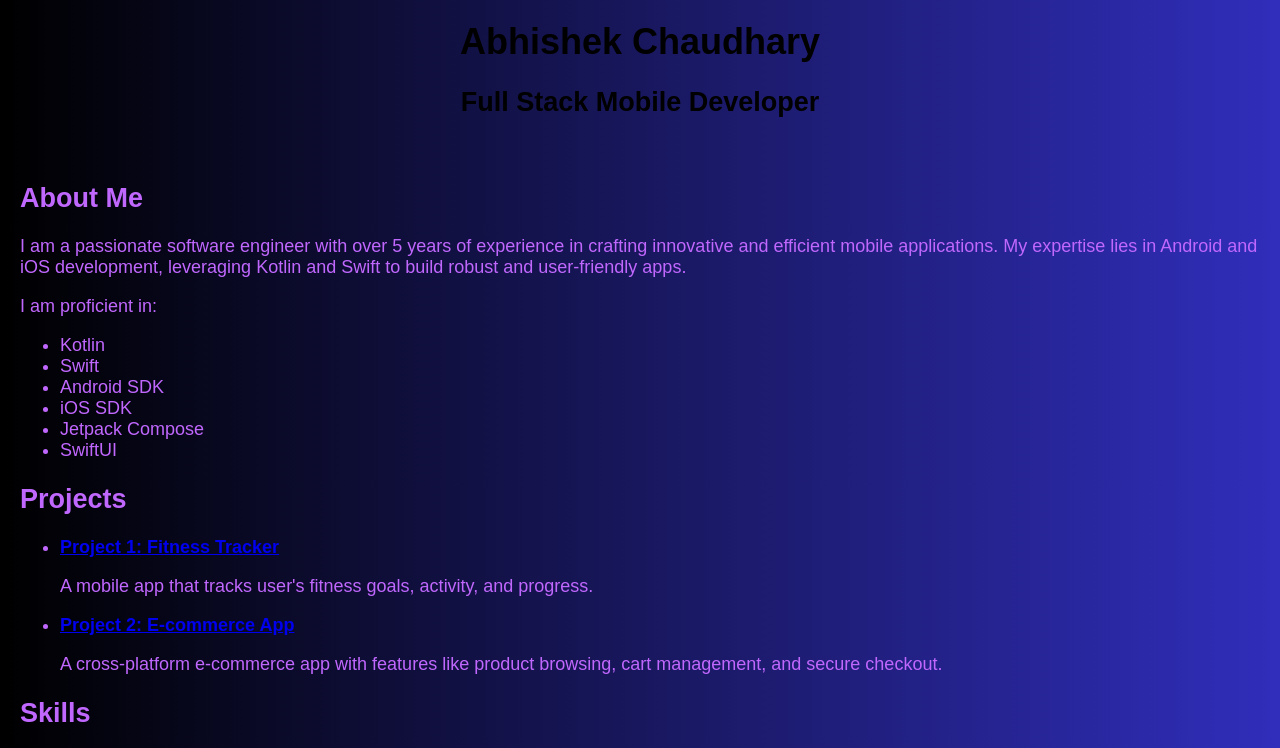
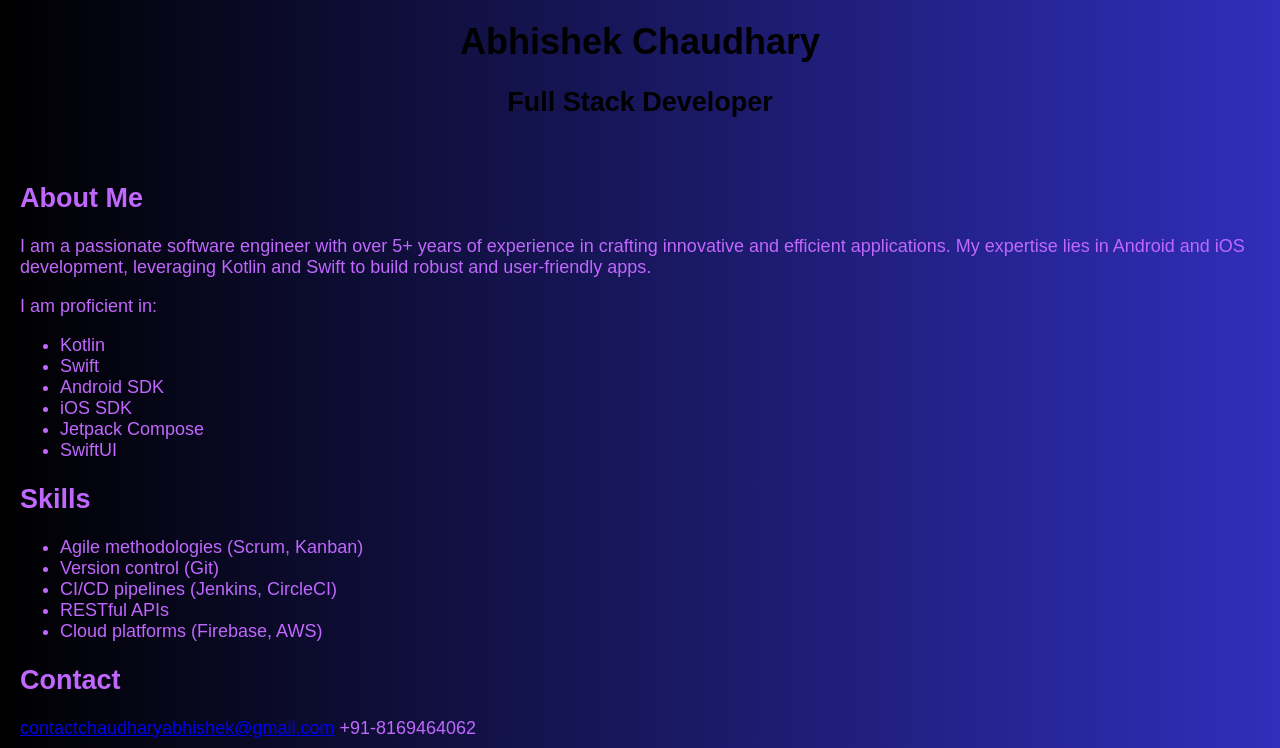
Before and after one commit to builditAbhi/builditabhi.github.io, a plain HTML site: page index.html in a window 1280 px wide. Shown: the part 24-772 px from the top of the page. Drawn offline with Linux system fonts and the light colour scheme.

Commit message:
Update index.html

```diff
--- a/index.html
+++ b/index.html
@@ -3,20 +3,20 @@
 <head>
     <meta charset="UTF-8">
     <meta name="viewport" content="width=device-width, initial-scale=1.0">
-    <title>Abhishek Chaudhary - Full Stack Mobile Developer</title>
+    <title>Abhishek Chaudhary - Full Stack Developer</title>
     <link rel="stylesheet" href="style.css">
 </head>
 <body>
     <header>
         <img src="profile_picture.jpg" alt="Abhishek Chaudhary">
         <h1>Abhishek Chaudhary</h1>
-        <h2>Full Stack Mobile Developer</h2>
+        <h2>Full Stack Developer</h2>
     </header>
 
     <main>
         <section id="about">
             <h2>About Me</h2>
-            <p>I am a passionate software engineer with over 5 years of experience in crafting innovative and efficient mobile applications. My expertise lies in Android and iOS development, leveraging Kotlin and Swift to build robust and user-friendly apps.</p>
+            <p>I am a passionate software engineer with over 5+ years of experience in crafting innovative and efficient applications. My expertise lies in Android and iOS development, leveraging Kotlin and Swift to build robust and user-friendly apps.</p>
             <p>I am proficient in:</p>
             <ul>
                 <li>Kotlin</li>
@@ -28,7 +28,7 @@
             </ul>
         </section>
 
-        <section id="projects">
+<!--         <section id="projects">
             <h2>Projects</h2>
             <ul>
                 <li>
@@ -40,7 +40,7 @@
                     <p>A cross-platform e-commerce app with features like product browsing, cart management, and secure checkout.</p>
                 </li>
             </ul>
-        </section>
+        </section> -->
 
         <section id="skills">
             <h2>Skills</h2>
@@ -56,13 +56,13 @@
         <section id="contact">
             <h2>Contact</h2>
             <p>
-                <a href="mailto:abhishek@example.com">abhishek@example.com</a>
-                <a href="tel:+1234567890">+123 456 7890</a>
+                <a href="mailto:contactchaudharyabhishek@gmail.com">contactchaudharyabhishek@gmail.com</a>
+                <a >+91-8169464062</a>
             </p>
             <p>Connect with me on:</p>
             <ul>
-                <li><a href="https://www.linkedin.com/in/abhishekchaudhary">LinkedIn</a></li>
-                <li><a href="https://github.com/abhishekchaudhary">GitHub</a></li>
+                <li><a href="https://www.linkedin.com/in/builditabhi">LinkedIn</a></li>
+                <li><a href="https://github.com/builditabhi">GitHub</a></li>
             </ul>
         </section>
     </main>
```
